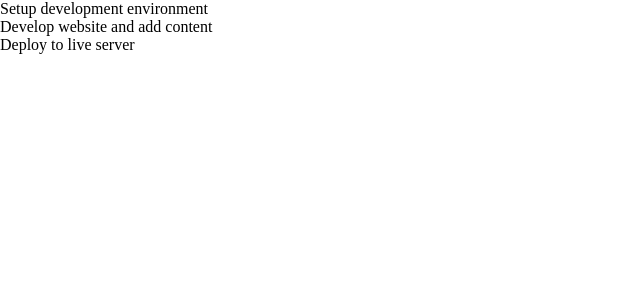
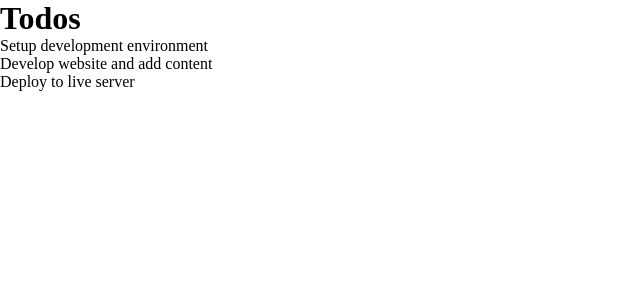
Before and after one commit to emmiiorji/todo-list_react, a React (Create React App) app: page / in a window 1280 px wide. Shown: the top 300 px of the page, without its empty margins (0-640 px from the left). Built offline with nearby package versions, Linux system fonts and the light colour scheme.

Commit message:
Import header into TodoContainer component

```diff
--- a/src/components/TodoContainer.js
+++ b/src/components/TodoContainer.js
@@ -1,6 +1,7 @@
 import React, { useState } from 'react';
 import PropTypes from 'prop-types';
 import TodoList from './TodoList';
+import Header from './Header';
 
 const TodoContainer = ({ id }) => {
   const [state, setState] = useState({
@@ -38,7 +39,8 @@ const TodoContainer = ({ id }) => {
 
   return (
     <div id={id}>
-      <TodoList id="todo-list" todos={state.todos} onChange={handleChange} />
+      <Header id="header" />
+      <TodoList id="todo-list" todos={state.todos} onStatusChange={handleChange} />
     </div>
   );
 };
```
